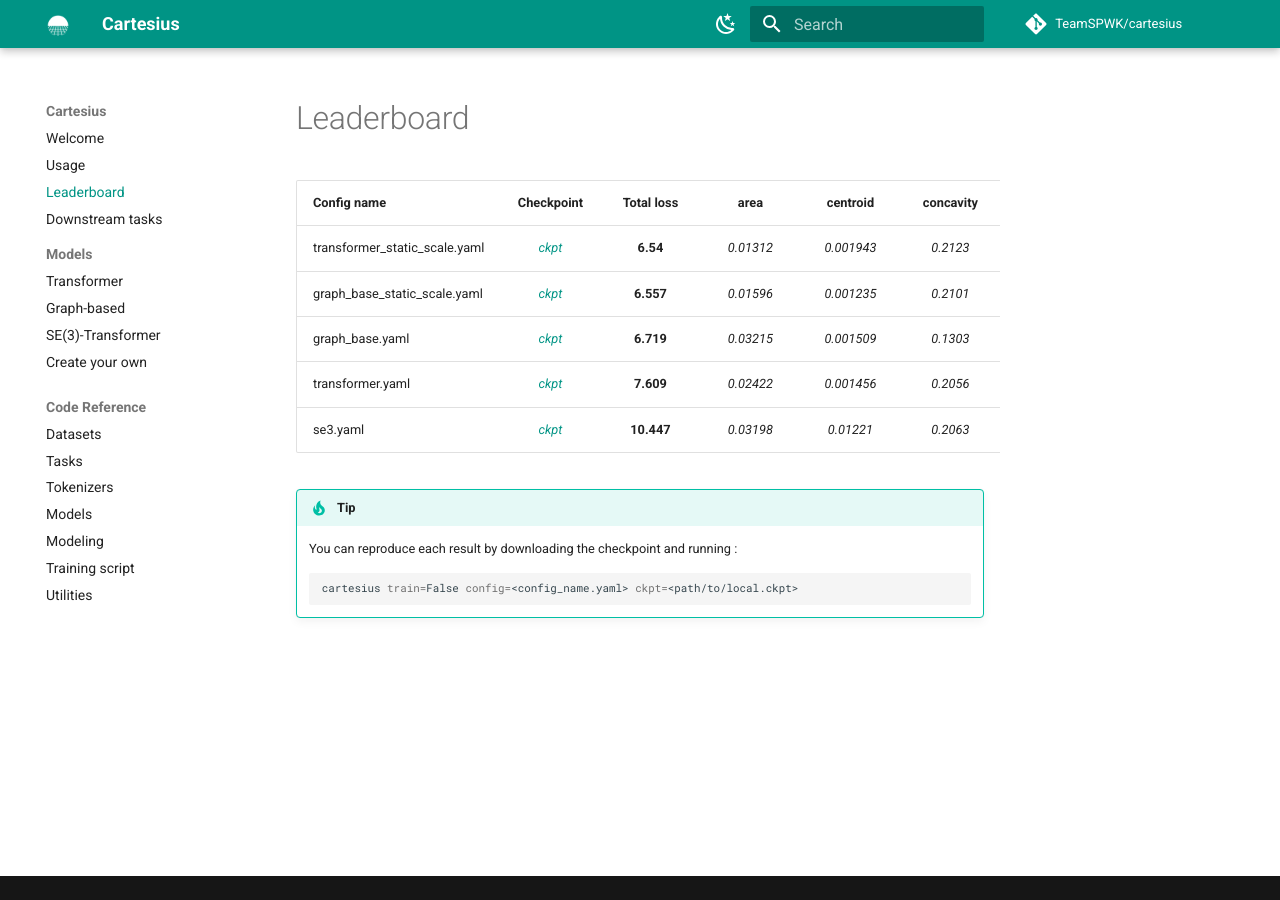
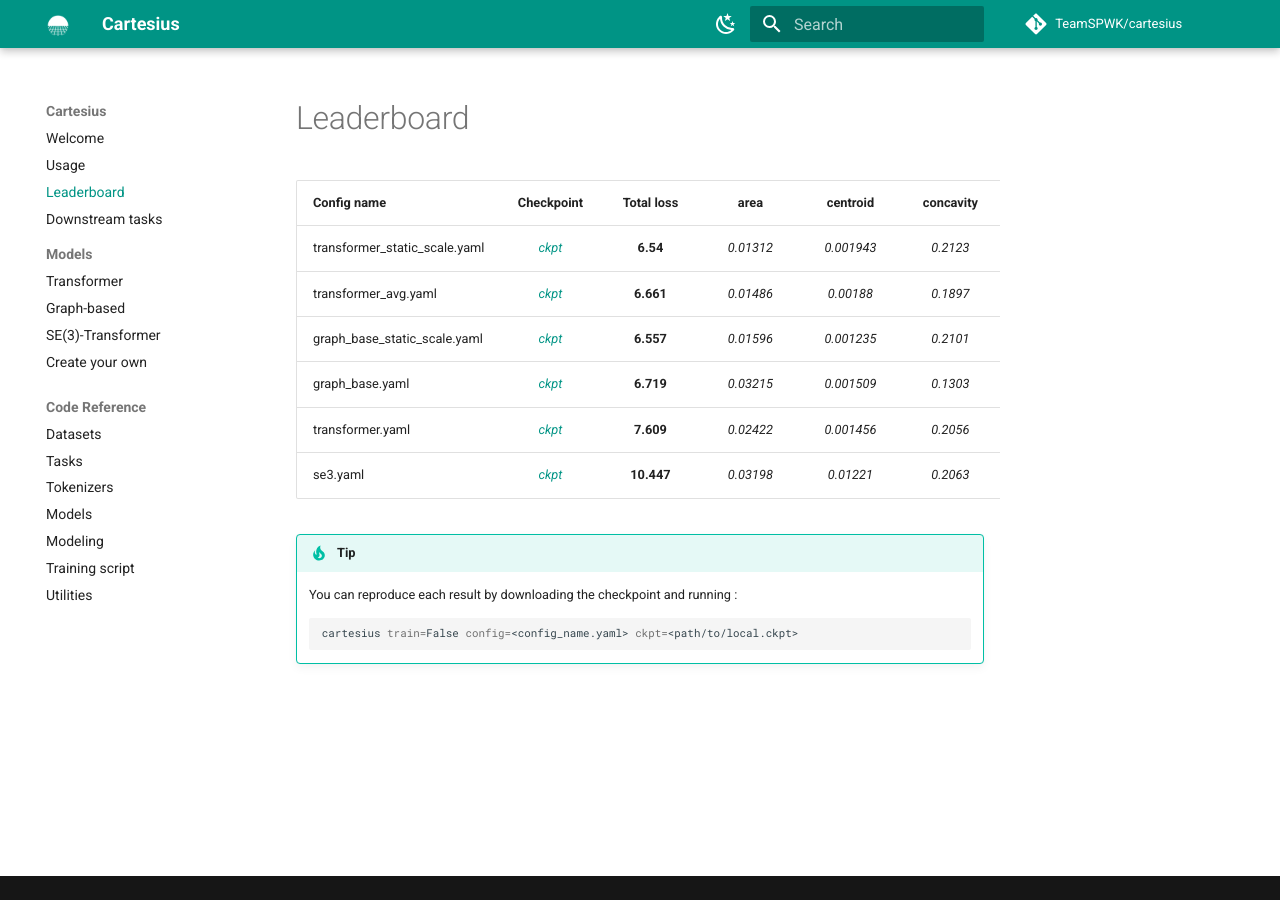
Before and after one commit to TeamSPWK/cartesius, an MkDocs documentation site: the page built from docs/leaderboard.md, in a window 1280 px wide. Built offline with MkDocs 1.6.1 and Material for MkDocs 9.7.7, drawn with Linux system fonts in a browser that asks for light colours; comment, search, counter and statistics services are not loaded.

Commit message:
:memo: Update documentation

```diff
--- a/docs/leaderboard.md
+++ b/docs/leaderboard.md
@@ -3,6 +3,7 @@
 | Config name                   |                                                           Checkpoint                                                          | Total loss |    area   |  centroid  | concavity |  min_clear | perimeter | size       |
 | ----------------------------- | :---------------------------------------------------------------------------------------------------------------------------: | :--------: | :-------: | :--------: | :-------: | :--------: | :-------: | ---------- |
 | transformer_static_scale.yaml | [*ckpt*](https://github.com/TeamSPWK/cartesius/releases/download/untagged-79e7436c9dd96892b8d4/transformer_static_scale.ckpt) |  **6.54**  | *0.01312* | *0.001943* |  *0.2123* | *0.006937* |  *0.3726* | *0.007476* |
+| transformer_avg.yaml | [*ckpt*](https://github.com/TeamSPWK/cartesius/releases/download/untagged-32af8f4a17698334ff61/transformer_avg.ckpt) |  **6.661**   | _0.01486_ | _0.00188_ |   _0.1897_  |  _0.008232_  |   _0.732_  | _0.007794_ |
 | graph_base_static_scale.yaml  |  [*ckpt*](https://github.com/TeamSPWK/cartesius/releases/download/untagged-79e7436c9dd96892b8d4/graph_base_static_scale.ckpt) |  **6.557** | *0.01596* | *0.001235* |  *0.2101* | *0.002985* |  *0.2356* | *0.008056* |
 | graph_base.yaml               |        [*ckpt*](https://github.com/TeamSPWK/cartesius/releases/download/untagged-79e7436c9dd96892b8d4/graph_base.ckpt)        |  **6.719** | *0.03215* | *0.001509* |  *0.1303* |   *0.013*  |  *0.5147* | *0.000932* |
 | transformer.yaml              |        [*ckpt*](https://github.com/TeamSPWK/cartesius/releases/download/untagged-79e7436c9dd96892b8d4/transformer.ckpt)       |  **7.609** | *0.02422* | *0.001456* |  *0.2056* |  *0.01153* |  *0.6108* | *0.003209* |
```
Also changed, not shown: docs/usage.md (+2 -0 lines).
